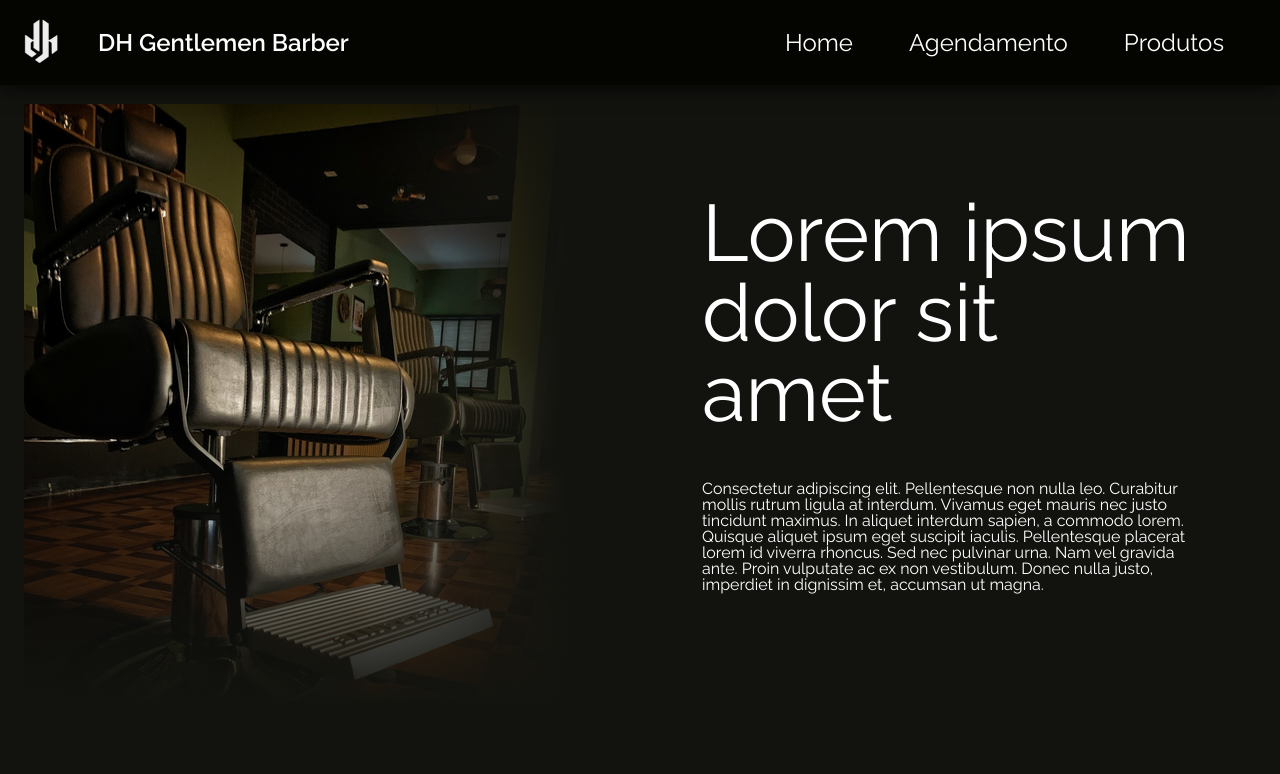
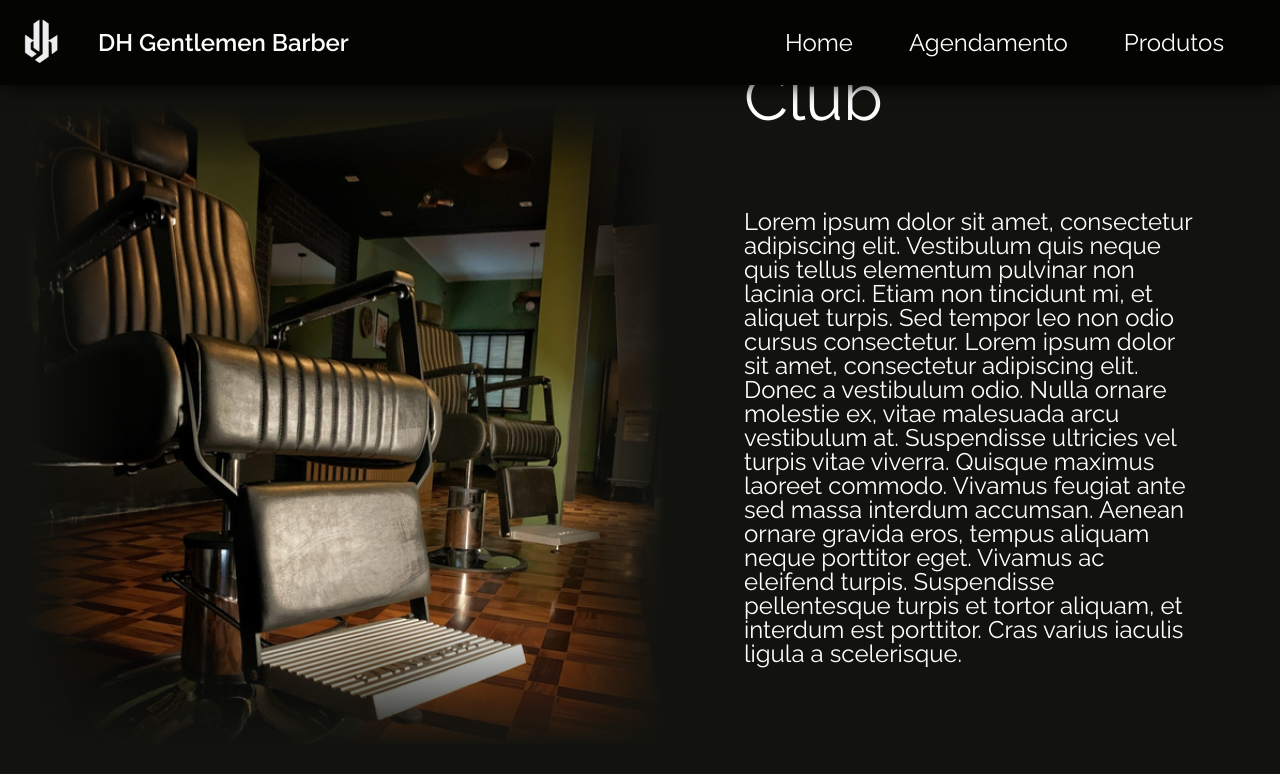
Before and after one commit to lucastbmp/gentlemen-barber, a React (Vite) app in the folder frontend/: page / in a window 1280 px wide. Shown: the top 774 px of the page. Built offline with nearby package versions, Linux system fonts and the light colour scheme.

Commit message:
style(home): add gradient to all sides of image, format text

```diff
--- a/frontend/src/pages/home/index.css
+++ b/frontend/src/pages/home/index.css
@@ -11,28 +11,45 @@
           position: relative;
     }
 
+    .chair-bg img {
+          width: 80vh;
+          height: auto;
+    }
+
     .chair-bg::after {
           content: "";
           position: absolute;
           top: 0;
           right: 0;
-          width: 50%;
+          width: 100%;
           height: 100%;
           pointer-events: none;
           background:
-	  linear-gradient(90deg,rgba(51, 51, 51, 0) 0%, rgba(147, 106, 68, 0) 16%, rgba(18, 19, 15, 1) 81%);
+	    linear-gradient(90deg,
+	        rgba(18, 19, 15, 1) 0%,
+	        rgba(147, 106, 68, 0) 16%,
+	        rgba(51, 51, 51, 0) 50%,
+	        rgba(147, 106, 68, 0) 84%,
+	        rgba(18, 19, 15, 1) 100%
+	    );
     }
 
     .chair-bg::before {
           content: "";
           position: absolute;
-          top: 50%;
+          top: 0;
+	  left: 0;
           right: 0;
           width: 100%;
-          height: 50%;
+          height: 100%;
           pointer-events: none;
           background:
-          linear-gradient(to bottom, transparent, #12130F);
+          linear-gradient(to bottom,
+	      rgba(18, 19, 15, 1),
+	      transparent 10%,
+	      transparent 80%,
+	      rgba(18, 19, 15, 1)
+	  );
     }
 
     .text {
@@ -42,10 +59,14 @@
 	margin-right: 10vh;
         color: white;
             h1 {
+	       margin-top: -10rem;
 	       align-items: center;
-               font-size: 5rem;
+               font-size: 4rem;
                width: 100%;
-               margin-bottom: 6vh;
+               margin-bottom: 5rem;
            }
+	   h2 {
+	       font-size: 3vh;
+	   }
       }
 }
--- a/frontend/src/pages/home/index.jsx
+++ b/frontend/src/pages/home/index.jsx
@@ -12,9 +12,10 @@ return (
 	<div className="chair-bg"><img src={Chair} /></div>
             <div className="text">
 	        <h1>
-	            Lorem ipsum dolor sit amet
+	            DH Gentlemen Club
 	        </h1>
-	        <h2>Consectetur adipiscing elit. Pellentesque non nulla leo. Curabitur mollis rutrum ligula at interdum. Vivamus eget mauris nec justo tincidunt maximus. In aliquet interdum sapien, a commodo lorem. Quisque aliquet ipsum eget suscipit iaculis. Pellentesque placerat lorem id viverra rhoncus. Sed nec pulvinar urna. Nam vel gravida ante. Proin vulputate ac ex non vestibulum. Donec nulla justo, imperdiet in dignissim et, accumsan ut magna.
+		<h2>
+	Lorem ipsum dolor sit amet, consectetur adipiscing elit. Vestibulum quis neque quis tellus elementum pulvinar non lacinia orci. Etiam non tincidunt mi, et aliquet turpis. Sed tempor leo non odio cursus consectetur. Lorem ipsum dolor sit amet, consectetur adipiscing elit. Donec a vestibulum odio. Nulla ornare molestie ex, vitae malesuada arcu vestibulum at. Suspendisse ultricies vel turpis vitae viverra. Quisque maximus laoreet commodo. Vivamus feugiat ante sed massa interdum accumsan. Aenean ornare gravida eros, tempus aliquam neque porttitor eget. Vivamus ac eleifend turpis. Suspendisse pellentesque turpis et tortor aliquam, et interdum est porttitor. Cras varius iaculis ligula a scelerisque.
 	        </h2>
             </div>
         </div>
```
